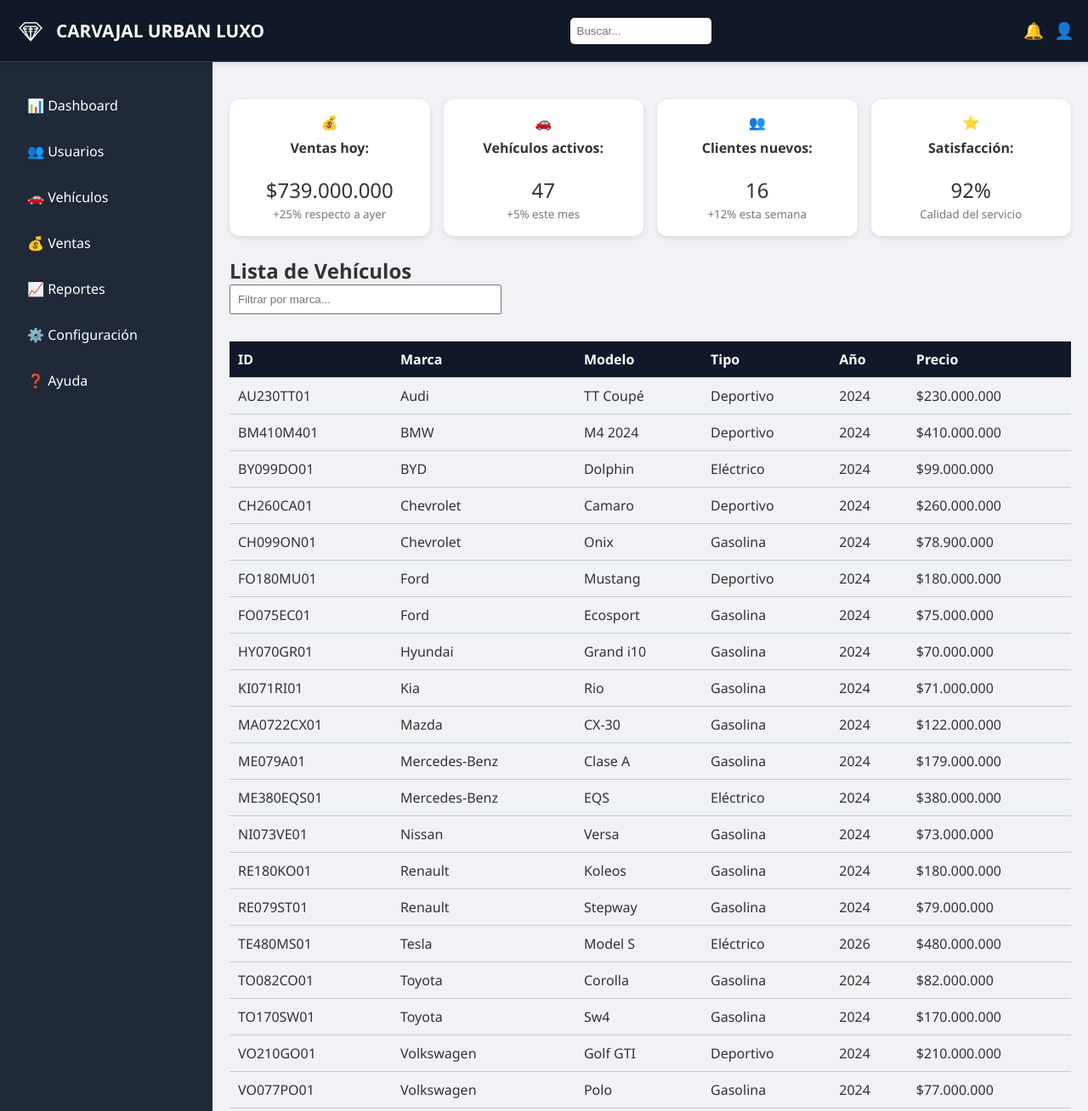
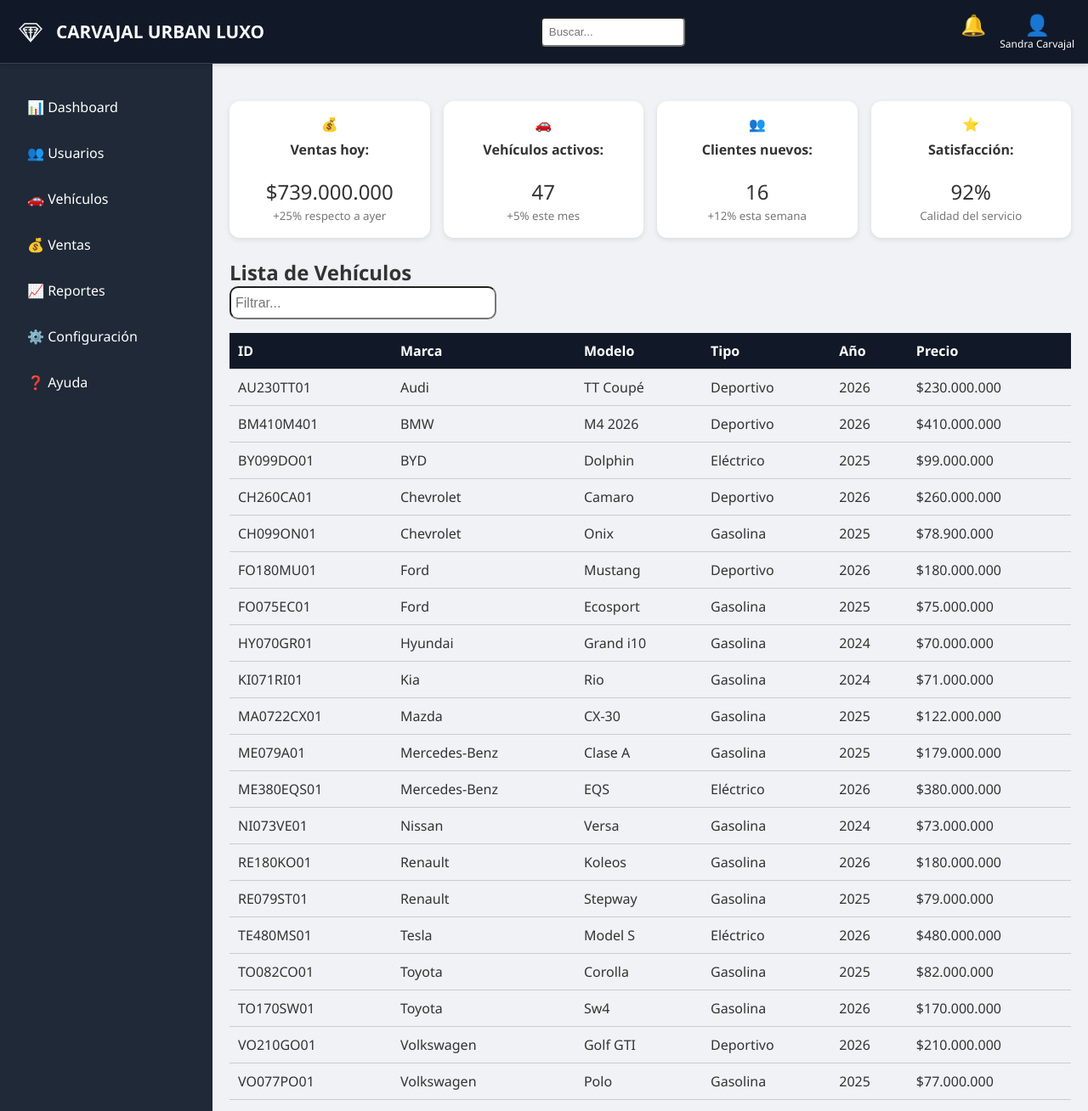
Before and after one commit to sandramcarvajal/dashboard, a plain HTML site: page index.html in a window 1280 px wide. Shown: the top 1308 px of the page at 85% size. Drawn offline with Linux system fonts and the light colour scheme.

Commit message:
Actualización filtros

```diff
--- a/estilos.css
+++ b/estilos.css
@@ -64,17 +64,41 @@ body {
 .search-bar input {
   padding: 0.5rem;
   border-radius: 5px;
-  border: none;
   width: 150px;
 }
 
 .header-icons button {
-  margin-left: 0.5rem;
   background: none;
   border: none;
-  color: white;
-  font-size: 1.2rem;
+  font-size: 24px;
   cursor: pointer;
+  padding: 0;
+  margin: 0;
+  display: flex;
+  align-items: center;
+  justify-content: center;
+}
+
+.header-icons {
+  display: flex;
+  align-items: flex-start; /* Alineación vertical */
+  gap: 16px;
+}
+
+.user-info {
+  display: flex;
+  flex-direction: column;
+  align-items: center;
+  justify-content: flex-start;
+  height: 100%;
+  margin: 0;
+  padding: 0;
+  line-height: 1;
+}
+
+.user-name {
+  font-size: 12px;
+  margin-top: 2px;
 }
 
 /* SIDEBAR */
--- a/index.html
+++ b/index.html
@@ -37,7 +37,11 @@
       </div>
       <div class="header-icons">
         <button>🔔</button>
-        <button>👤</button>
+
+        <div class="user-info">
+          <button>👤</button>
+          <span class="user-name">Sandra Carvajal</span>
+        </div>
       </div>
     </header>
 
@@ -87,7 +91,8 @@
       <section class="tabla-vehiculos">
         <h2>Lista de Vehículos</h2>
 
-        <input type="text" id="filtroMarca" placeholder="Filtrar por marca..." onkeyup="filtrarTabla()" />
+        <input type="text" id="filtroTabla" placeholder="Filtrar..." onkeyup="filtrarTabla()"
+          style="width: 300px; height: 25px; font-size: 16px; padding: 5px; border-radius: 10px;" />
 
       <div class="tabla-responsiva">
         <table id="tablaVehiculos">
@@ -107,15 +112,15 @@
               <td>Audi</td>
               <td>TT Coupé</td>
               <td>Deportivo</td>
-              <td>2024</td>
+              <td>2026</td>
               <td>$230.000.000</td>
             </tr>
             <tr>
               <td>BM410M401</td>
               <td>BMW</td>
-              <td>M4 2024</td>
+              <td>M4 2026</td>
               <td>Deportivo</td>
-              <td>2024</td>
+              <td>2026</td>
               <td>$410.000.000</td>
             </tr>
             <tr>
@@ -123,7 +128,7 @@
               <td>BYD</td>
               <td>Dolphin</td>
               <td>Eléctrico</td>
-              <td>2024</td>
+              <td>2025</td>
               <td>$99.000.000</td>
             </tr>
             <tr>
@@ -131,7 +136,7 @@
               <td>Chevrolet</td>
               <td>Camaro</td>
               <td>Deportivo</td>
-              <td>2024</td>
+              <td>2026</td>
               <td>$260.000.000</td>
             </tr>
             <tr>
@@ -139,7 +144,7 @@
               <td>Chevrolet</td>
               <td>Onix</td>
               <td>Gasolina</td>
-              <td>2024</td>
+              <td>2025</td>
               <td>$78.900.000</td>
             </tr>
             <tr>
@@ -147,7 +152,7 @@
               <td>Ford</td>
               <td>Mustang</td>
               <td>Deportivo</td>
-              <td>2024</td>
+              <td>2026</td>
               <td>$180.000.000</td>
             </tr>
             <tr>
@@ -155,7 +160,7 @@
               <td>Ford</td>
               <td>Ecosport</td>
               <td>Gasolina</td>
-              <td>2024</td>
+              <td>2025</td>
               <td>$75.000.000</td>
             </tr>
             <tr>
@@ -179,7 +184,7 @@
               <td>Mazda</td>
               <td>CX-30</td>
               <td>Gasolina</td>
-              <td>2024</td>
+              <td>2025</td>
               <td>$122.000.000</td>
             </tr>
             <tr>
@@ -187,7 +192,7 @@
               <td>Mercedes-Benz</td>
               <td>Clase A</td>
               <td>Gasolina</td>
-              <td>2024</td>
+              <td>2025</td>
               <td>$179.000.000</td>
             </tr>
             <tr>
@@ -195,7 +200,7 @@
               <td>Mercedes-Benz</td>
               <td>EQS</td>
               <td>Eléctrico</td>
-              <td>2024</td>
+              <td>2026</td>
               <td>$380.000.000</td>
             </tr>
             <tr>
@@ -211,7 +216,7 @@
               <td>Renault</td>
               <td>Koleos</td>
               <td>Gasolina</td>
-              <td>2024</td>
+              <td>2026</td>
               <td>$180.000.000</td>
             </tr>
             <tr>
@@ -219,7 +224,7 @@
               <td>Renault</td>
               <td>Stepway</td>
               <td>Gasolina</td>
-              <td>2024</td>
+              <td>2025</td>
               <td>$79.000.000</td>
             </tr>
             <tr>
@@ -235,7 +240,7 @@
               <td>Toyota</td>
               <td>Corolla</td>
               <td>Gasolina</td>
-              <td>2024</td>
+              <td>2025</td>
               <td>$82.000.000</td>
             </tr>
             <tr>
@@ -243,7 +248,7 @@
               <td>Toyota</td>
               <td>Sw4</td>
               <td>Gasolina</td>
-              <td>2024</td>
+              <td>2026</td>
               <td>$170.000.000</td>
             </tr>
             <tr>
@@ -251,7 +256,7 @@
               <td>Volkswagen</td>
               <td>Golf GTI</td>
               <td>Deportivo</td>
-              <td>2024</td>
+              <td>2026</td>
               <td>$210.000.000</td>
             </tr>
             <tr>
@@ -259,7 +264,7 @@
               <td>Volkswagen</td>
               <td>Polo</td>
               <td>Gasolina</td>
-              <td>2024</td>
+              <td>2025</td>
               <td>$77.000.000</td>
             </tr>
           </tbody>
--- a/menu.js
+++ b/menu.js
@@ -29,11 +29,14 @@ function ordenarTabla(colIndex) {
 
 // Filtrar por marca
 function filtrarTabla() {
-  const filtro = document.getElementById("filtroMarca").value.toLowerCase();
+  const filtro = document.getElementById("filtroTabla").value.toLowerCase();
   const filas = document.querySelectorAll("#tablaVehiculos tbody tr");
 
   filas.forEach(fila => {
-    const marca = fila.cells[0].innerText.toLowerCase();
-    fila.style.display = marca.includes(filtro) ? "" : "none";
+    const celdas = Array.from(fila.cells);
+    const coincide = celdas.some(celda =>
+      celda.innerText.toLowerCase().includes(filtro)
+    );
+    fila.style.display = coincide ? "" : "none";
   });
 }
```
